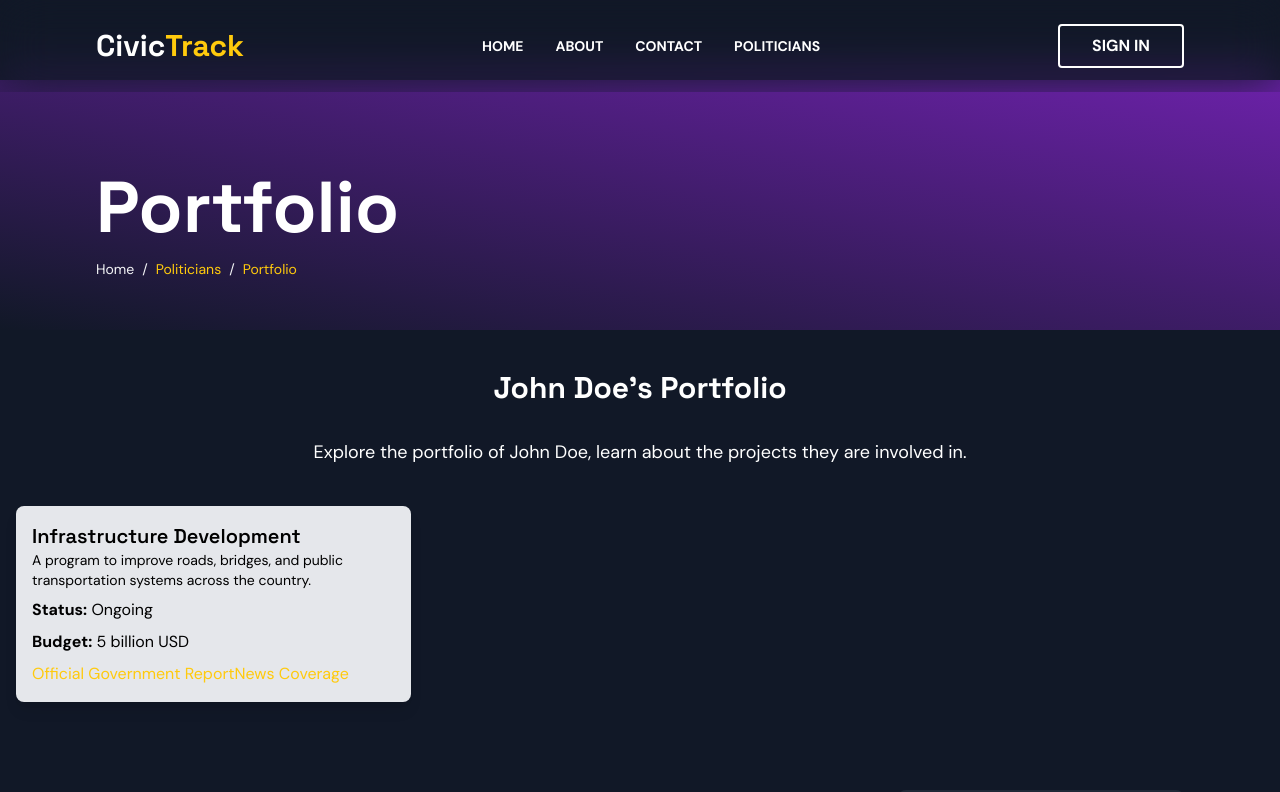
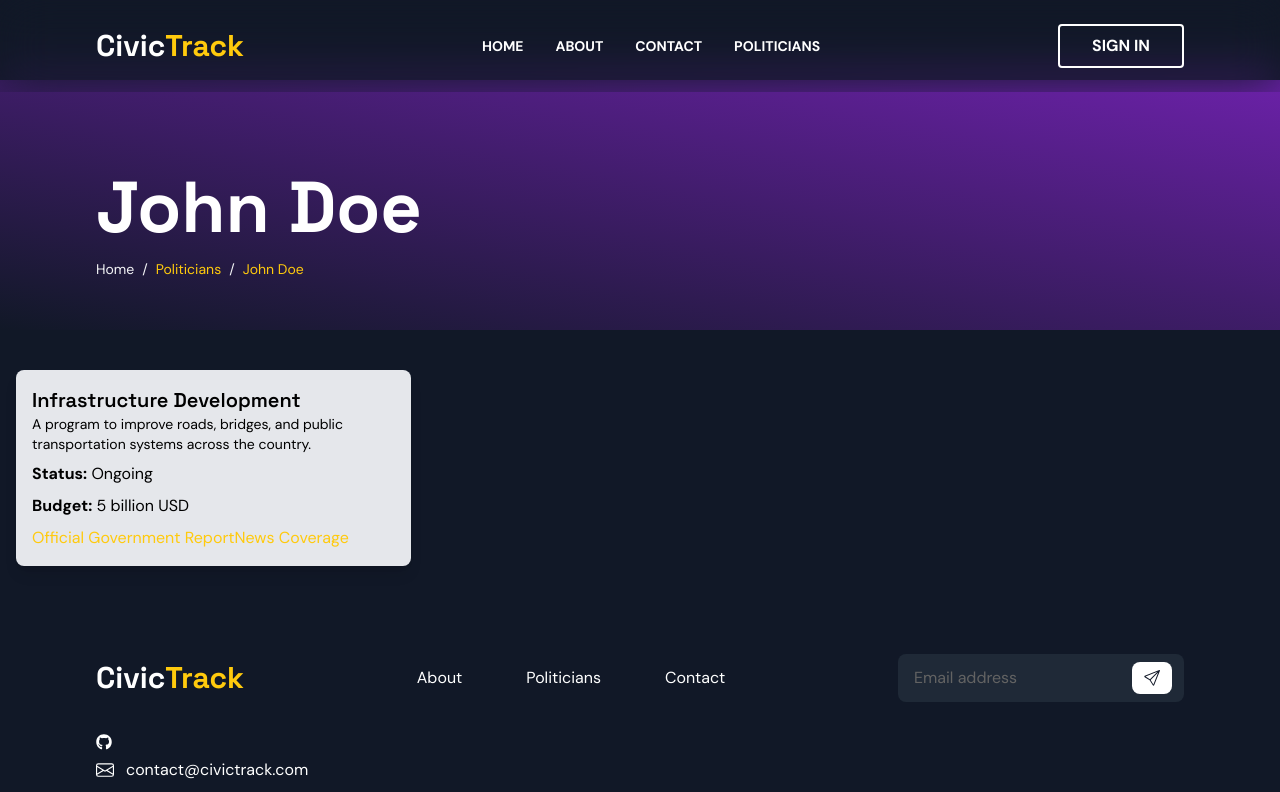
Before and after one commit to CodeGallantX/CivicTrack, a Next.js app: page /politicians/portfolio/1 in a window 1280 px wide. Shown: the top 792 px of the page. Built offline with nearby package versions, Linux system fonts and the light colour scheme.

Commit message:
updated portfolio

```diff
--- a/app/politicians/portfolio/[id]/page.js
+++ b/app/politicians/portfolio/[id]/page.js
@@ -37,10 +37,10 @@ const Portfolio = async ({ params }) => {
   );
 
   const page = {
-    title: 'Portfolio',
+    title: `${politician.name}`,
     breadcrumb: [
       { name: 'Politicians', path: '/politicians' },
-      { name: 'Portfolio', path: `/politicians/portfolio/${politicianId}` },
+      { name: `${politician.name}`, path: `/politicians/portfolio/${politicianId}` },
     ],
   };
 
@@ -49,12 +49,6 @@ const Portfolio = async ({ params }) => {
       <Header />
       <Banner page={page} />
       <div className="container mx-auto px-4 py-10">
-        <h2 className="text-3xl font-bold text-white text-center mb-8">
-          {politician.name}&apos;s Portfolio
-        </h2>
-        <p className="text-lg text-center text-white mb-10">
-          Explore the portfolio of {politician.name}, learn about the projects they are involved in.
-        </p>
         <div className="grid grid-cols-1 sm:grid-cols-2 md:grid-cols-3 gap-8">
           {politicianPortfolios.map((project) => (
             <div key={project.id} className="bg-gray-200 shadow-lg rounded-lg overflow-hidden">
```
